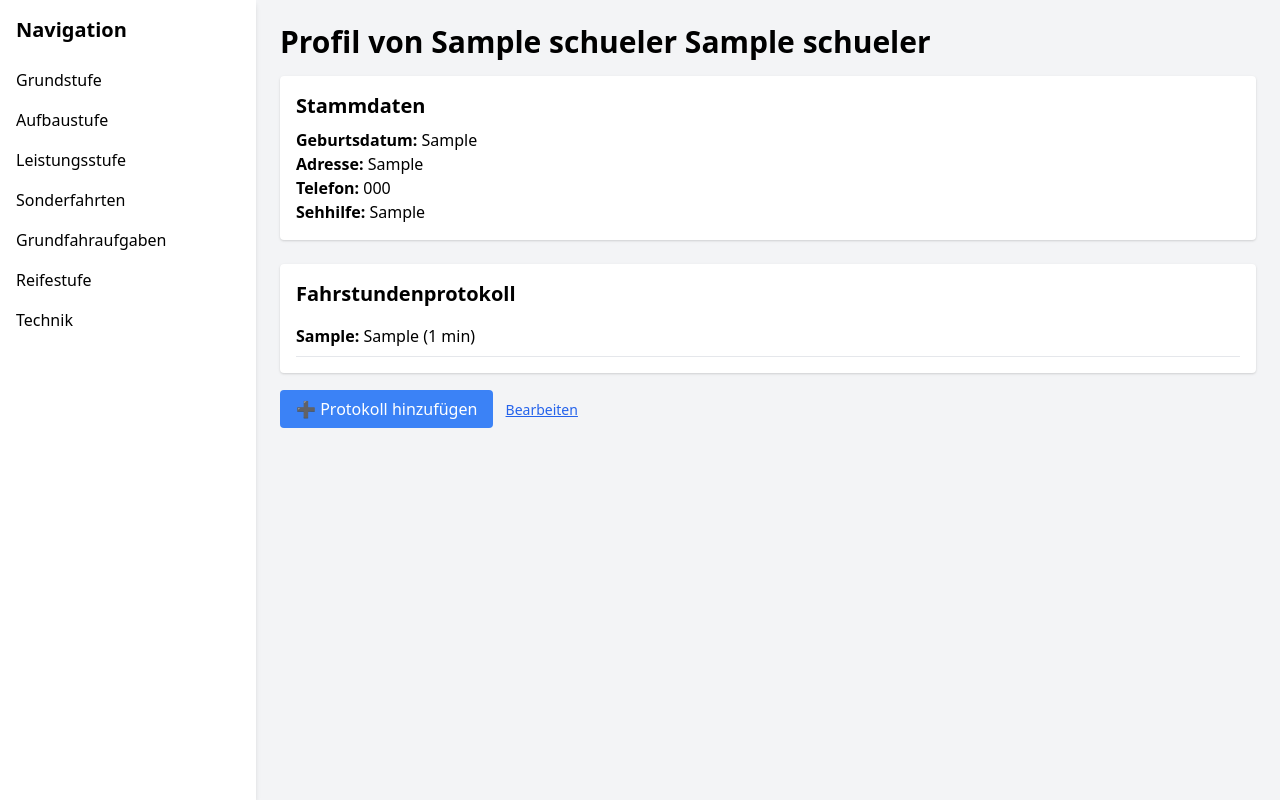
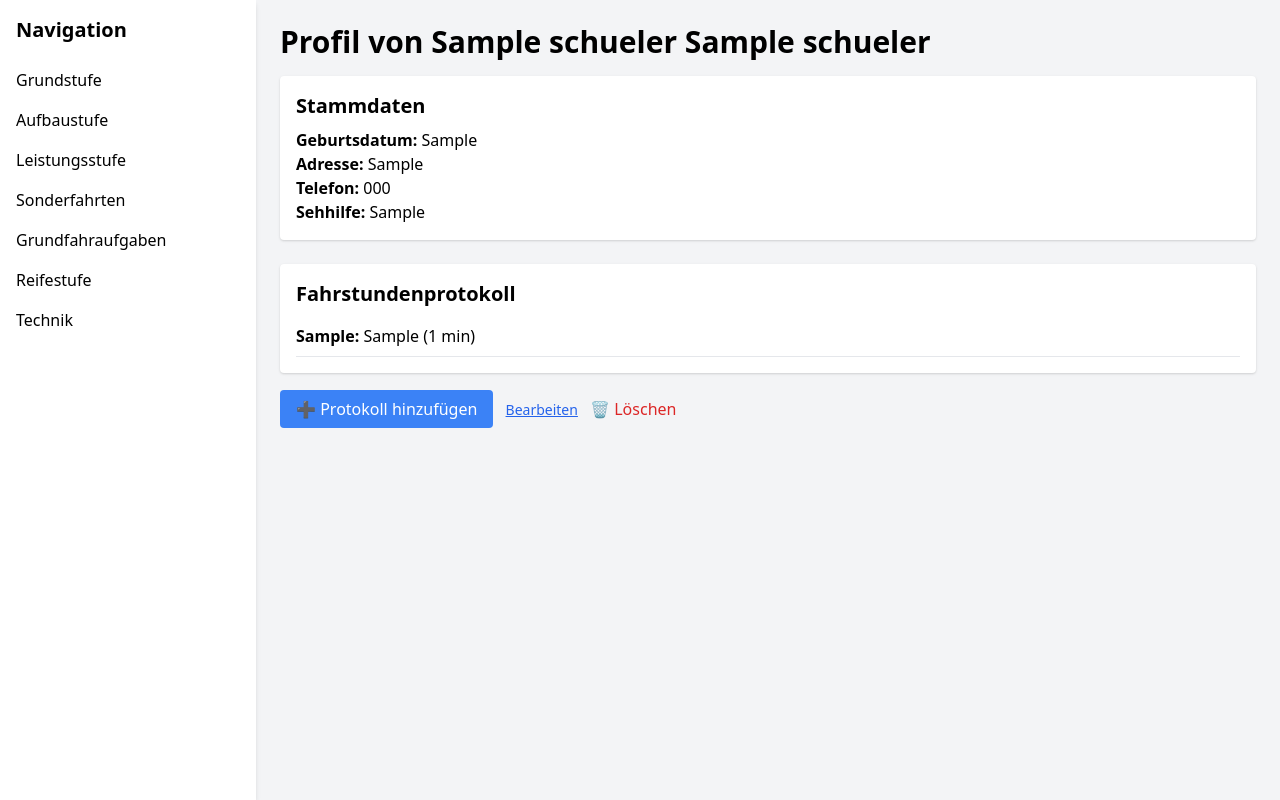
Before and after one commit to eyfahrlehrer/ausbildungsdiagrammkarte_flask, a Flask app: template templates/profil.html in a window 1280 px wide. Run offline with Flask 3, Linux system fonts and the light colour scheme; tables that the repository leaves empty hold one stand-in row (values such as "Sample post"); the template is opened without the code that fills it: values that come from a table or form of the project are taken from there, most other values are stand-ins (such as "Sample title", 1, 10 or a date in 2020); some libraries are stand-ins or nearby versions.

Commit message:
Update profil.html

```diff
--- a/templates/profil.html
+++ b/templates/profil.html
@@ -48,7 +48,9 @@
 
             <a href="/protokoll_neu/{{ schueler.id }}" class="bg-blue-500 text-white px-4 py-2 rounded hover:bg-blue-600">➕ Protokoll hinzufügen</a>
             <a href="/protokoll_bearbeiten/{{ eintrag.id }}" class="text-sm text-blue-600 underline ml-2">Bearbeiten</a>
-
+            <form action="/protokoll_loeschen/{{ eintrag.id }}" method="post" style="display:inline;">
+            <button type="submit" onclick="return confirm('Eintrag wirklich löschen?')" class="text-red-600 ml-2">🗑️ Löschen</button>
+</form>
         </main>
     </div>
 </body>
```
